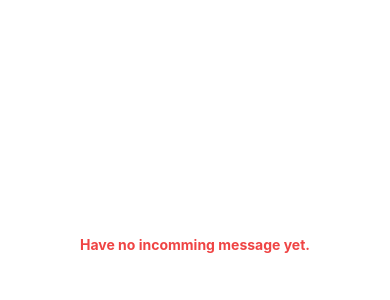
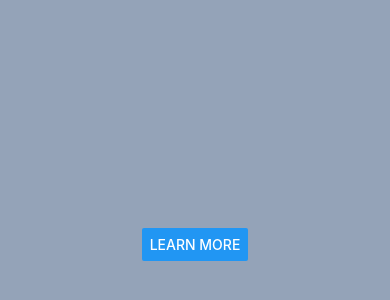
Before and after one commit to sirawat21/react-native-simple-app, a React Native app: screen / in a window 390 px wide. Shown: the part 178-478 px from the top of the page. Built offline with nearby package versions, Linux system fonts and the light colour scheme.

Commit message:
Added component dir

```diff
--- a/App.js
+++ b/App.js
@@ -1,16 +1,21 @@
-import { styled } from "nativewind";
-import { withExpoSnack } from 'nativewind';
-import { StyleSheet, Text, View, Button, Alert, TextInput } from "react-native";
+import { View } from "react-native";
+import { withExpoSnack, styled } from 'nativewind';
+import { MyButton, MyText } from "./components";
 
-const StyledView = styled(View, 'flex-1 items-center justify-center bg-red');
-const StyledText = styled(Text, 'font-bold text-red-500');
+// Creating styled components
+const StyledView = styled(View);
 
-function App() {
+// Event handlering functions
+const firstButtonOnPress = () => alert('It has clicked.');
+
+const App = () => {
   return (
-    <StyledView>
-      <StyledText>
-        Have no incomming message yet.
-      </StyledText>
+    <StyledView className="flex-1 items-center justify-center bg-slate-400">
+      <MyText className="font-bold text-green-500">TailwindCSS applied style.</MyText>
+      <MyButton
+        className="rounded-md bg-indigo-600 py-1.5 px-2.5 text-sm font-semibold text-white shadow-sm hover:bg-indigo-500 focus-visible:outline focus-visible:outline-2 focus-visible:outline-offset-2 focus-visible:outline-indigo-600"
+        onPress={firstButtonOnPress}
+        title="Learn More"/>
     </StyledView>
   );
 }
--- /dev/null
+++ b/components/button/button.component.jsx
@@ -0,0 +1,11 @@
+import { Button } from "react-native";
+import { styled } from 'nativewind';
+
+// Styled Button
+const StyledButton = styled(Button);
+
+const MyButton = (props) => {
+    return(<StyledButton {...props} />);
+};
+
+export default MyButton;
--- /dev/null
+++ b/components/index.js
@@ -0,0 +1,2 @@
+export { default as MyButton } from "./button/button.component";
+export { default as MyText } from "./text/text.component";
--- /dev/null
+++ b/components/text/text.component.jsx
@@ -0,0 +1,11 @@
+import { Text } from "react-native";
+import { styled } from "nativewind";
+
+// Styled Text component
+const StyledText = styled(Text);
+
+const MyText = ({childe, props}) => {
+    return(<StyledText {...props}>{ childe }</StyledText>);
+};
+
+export default MyText;
```
